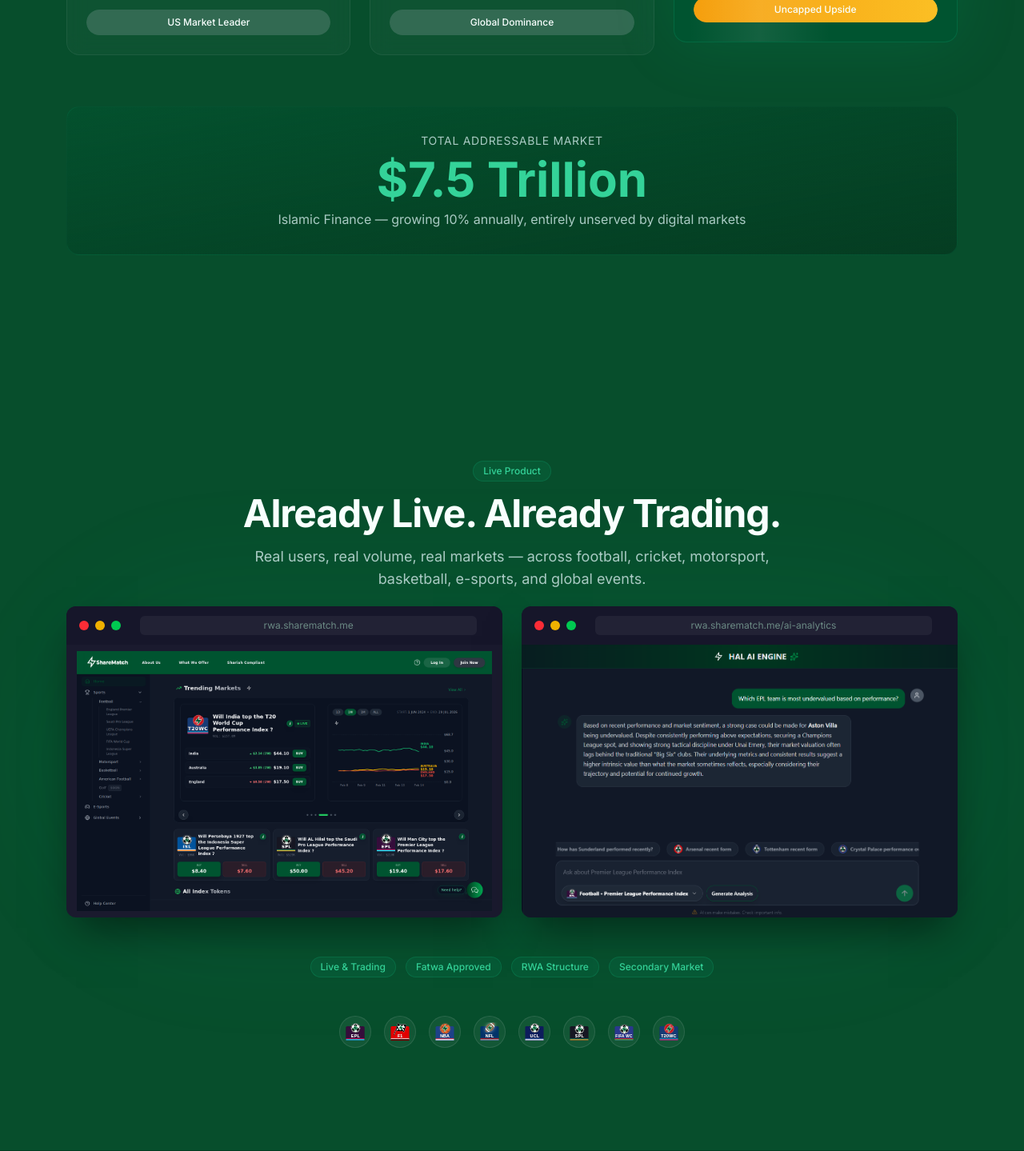
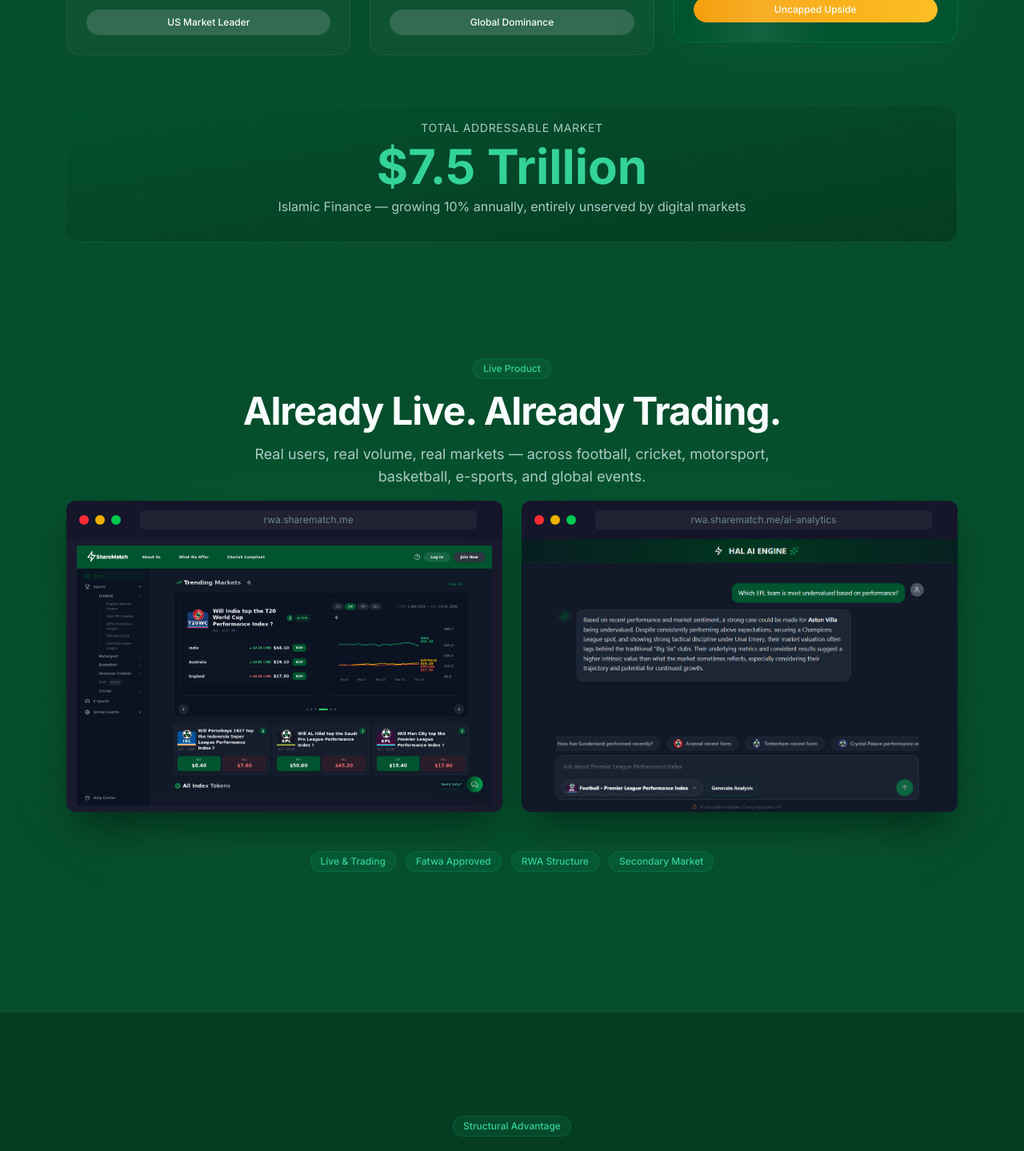
Before and after one commit to cmwtrading55/sharematch-pitch-deck, a Next.js app: page / in a window 1280 px wide. Shown: the part 1300-2739 px from the top of the page at 80% size. Built offline with nearby package versions, Linux system fonts and the light colour scheme.

Commit message:
fix: fixed spacing for xl screen sizes

```diff
--- a/app/components/competitive/CompetitiveSection.tsx
+++ b/app/components/competitive/CompetitiveSection.tsx
@@ -53,8 +53,8 @@
 
 export default function CompetitiveSection() {
   return (
-    <SectionWrapper id="competitive" className="py-5 md:py-10">
-      <div className="text-center mb-5">
+    <SectionWrapper id="competitive" className="py-5 md:py-10 xl:pt-4">
+      <div className="text-center mb-5 xl:mb-4">
         <Badge variant="emerald" className="mb-4">
           Defensibility
         </Badge>
--- a/app/components/investment/InvestmentSection.tsx
+++ b/app/components/investment/InvestmentSection.tsx
@@ -52,8 +52,8 @@
   const profit = equityValue - investmentAmount / 1000;
 
   return (
-    <SectionWrapper id="investment" className="bg-bg-secondary py-5 md:py-10">
-      <div className="text-center mb-5">
+    <SectionWrapper id="investment" className="bg-bg-secondary py-5 md:py-10 xl:pt-4">
+      <div className="text-center mb-5 xl:mb-4">
         <Badge variant="amber" className="mb-4">
           <Clock className="w-3 h-3" /> Seed Round &mdash; Closing 6th March
         </Badge>
--- a/app/components/market/MarketSection.tsx
+++ b/app/components/market/MarketSection.tsx
@@ -57,8 +57,8 @@
 
 export default function MarketSection() {
   return (
-    <SectionWrapper id="markets" className="bg-bg-secondary py-5 md:py-10">
-      <div className="text-center mb-5">
+    <SectionWrapper id="markets" className="bg-bg-secondary py-5 md:py-10 xl:pt-4">
+      <div className="text-center mb-5 xl:mb-4">
         <Badge variant="emerald" className="mb-4">
           <Globe className="w-3 h-3" /> Global Expansion
         </Badge>
--- a/app/components/opportunity/OpportunitySection.tsx
+++ b/app/components/opportunity/OpportunitySection.tsx
@@ -125,7 +125,7 @@
         whileInView={{ opacity: 1, scale: 1 }}
         viewport={{ once: true }}
         transition={{ duration: 0.6 }}
-        className="text-center p-8 rounded-2xl bg-gradient-to-br from-emerald-900/50 to-bg-secondary border border-emerald-500/10"
+        className="text-center pt-8 pb-8 px-8 xl:pt-4 rounded-2xl bg-gradient-to-br from-emerald-900/50 to-bg-secondary border border-emerald-500/10"
       >
         <p className="text-text-secondary mb-2 text-sm uppercase tracking-wider">
           Total Addressable Market
--- a/app/components/product/ProductSection.tsx
+++ b/app/components/product/ProductSection.tsx
@@ -16,8 +16,8 @@
 
 export default function ProductSection() {
   return (
-    <SectionWrapper id="product" className="py-5 md:py-10">
-      <div className="text-center mb-5">
+    <SectionWrapper id="product" className="py-5 md:py-10 xl:pt-4">
+      <div className="text-center mb-5 xl:mb-4">
         <Badge variant="emerald" className="mb-4">
           Live Product
         </Badge>
@@ -104,26 +104,7 @@
         ))}
       </div>
 
-      {/* Index avatar strip */}
-      <div className="flex justify-center gap-4">
-        {avatars.map((a, i) => (
-          <motion.div
-            key={a}
-            initial={{ opacity: 0, y: 10 }}
-            whileInView={{ opacity: 1, y: 0 }}
-            viewport={{ once: true }}
-            transition={{ delay: 0.5 + i * 0.05, duration: 0.4 }}
-            className="w-10 h-10 rounded-full bg-white/5 border border-white/10 flex items-center justify-center overflow-hidden"
-          >
-            <Image
-              src={`/index-avatars/${a}.svg`}
-              alt={a.toUpperCase()}
-              width={24}
-              height={24}
-            />
-          </motion.div>
-        ))}
-      </div>
+      {/* Index avatars removed per request */}
     </SectionWrapper>
   );
 }
--- a/app/components/roadmap/RoadmapSection.tsx
+++ b/app/components/roadmap/RoadmapSection.tsx
@@ -61,8 +61,8 @@
   const lineHeight = useTransform(scrollYProgress, [0.1, 0.9], ["0%", "100%"]);
 
   return (
-    <SectionWrapper id="roadmap" className="bg-bg-secondary py-5 md:py-10">
-      <div className="text-center mb-5">
+    <SectionWrapper id="roadmap" className="bg-bg-secondary py-5 md:py-10 xl:pt-4">
+      <div className="text-center mb-5 xl:mb-4">
         <Badge variant="amber" className="mb-4">
           Roadmap
         </Badge>
```
